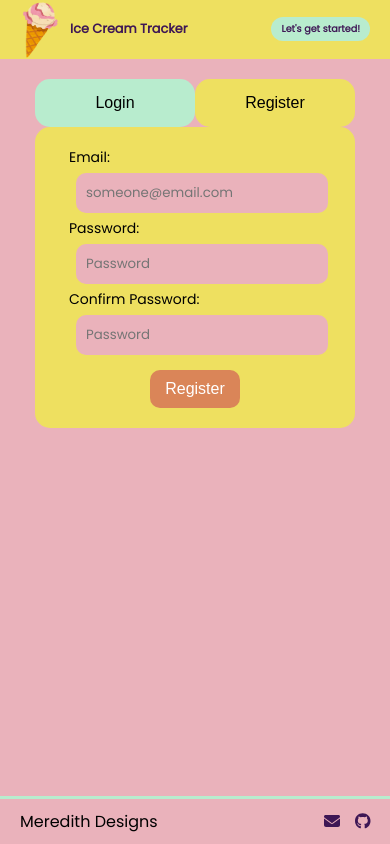
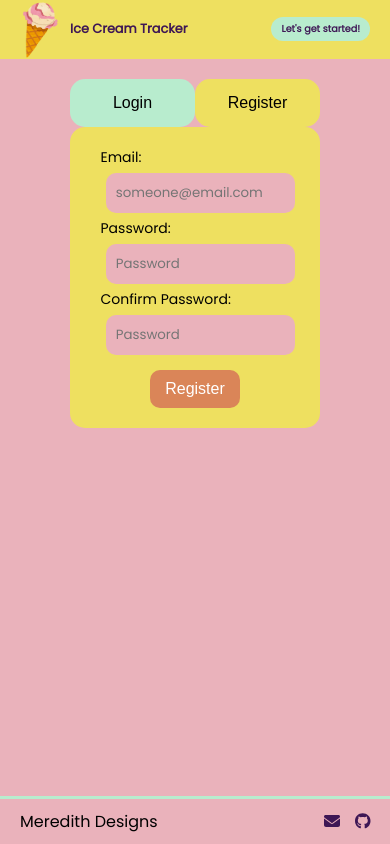
Before and after one commit to NucyLoodle/icecream-web, a Next.js app in the folder icecream-web/: page /registration in a window 390 px wide. Built offline with nearby package versions, Linux system fonts and the light colour scheme; no server answers.

Commit message:
adjust forms for mobile

```diff
--- a/icecream-web/app/registration/RegistrationPage.css
+++ b/icecream-web/app/registration/RegistrationPage.css
@@ -84,3 +84,9 @@
     color: #da8558;
     font-size: 16px;
 }
+
+@media screen and (max-width: 450px) {
+    #rg-registration-form-container {
+        width: 250px;
+    }
+}
```
Also changed, not shown: icecream-web/app/login/LoginPage.css (+8 -2 lines).
